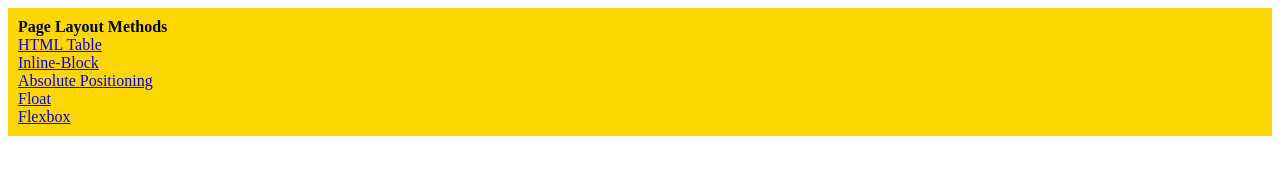
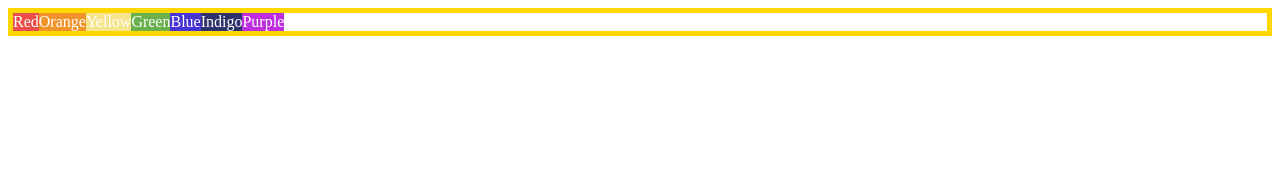
Before and after one commit to Deepak-jinwoo/flex-projects, a plain HTML site: page index.html in a window 1280 px wide. Drawn offline with Linux system fonts and the light colour scheme.

Commit message:
Add files via upload

```diff
--- a/index.html
+++ b/index.html
@@ -4,37 +4,44 @@
 <head>
   <meta charset="UTF-8">
   <meta name="viewport" content="width=device-width, initial-scale=1.0">
-  <title>Column Layout Methods</title>
+  <title>Flex Direction</title>
+  <!-- HINT:
+  https://developer.mozilla.org/en-US/docs/Web/CSS/Universal_selectors
+  https://developer.mozilla.org/en-US/docs/Learn/CSS/Building_blocks/Selectors/Combinators
+  -->
   <style>
-    p {
-      padding: 0;
-      margin: 0;
-      font-weight: 700;
+    .container {
+      color: white;
+      border: 5px solid gold;
+      display: flex;
     }
 
-    li {
-      list-style: none;
-    }
+    /*
+Select all the elements that are the direct
+children of the .container class.
+    */
 
-    .container {
-      padding: 10px;
-      background-color: gold;
-    }
-
+    .red {background-color: #eb4d4b;}
+    .orange {background-color: #f0932b;}
+    .yellow {background-color: #f6e58d;}
+    .green {background-color: #6ab04c;}
+    .blue {background-color: #4834d4;}
+    .indigo {background-color: #30336b;}
+    .purple {background-color: #be2edd;}
   </style>
 </head>
 
 <body>
   <div class="container">
-    <p>Page Layout Methods</p>
+    <div class="red">Red</div>
+    <div class="orange">Orange</div>
+    <div class="yellow">Yellow</div>
+    <div class="green">Green</div>
+    <div class="blue">Blue</div>
+    <div class="indigo">Indigo</div>
+    <div class="purple">Purple</div>
+  </div>
 
-    <li><a href="./html-table.html">HTML Table</a></li>
-    <li><a href="./inline-block.html">Inline-Block</li>
-    <li><a href="./absolute-position.html">Absolute Positioning</li>
-    <li><a href="./float.html">Float</li>
-    <li><a href="./flex.html">Flexbox</li>
-
-  </div>
 </body>
 
 </html>
```
Also changed, not shown: goal.png.
